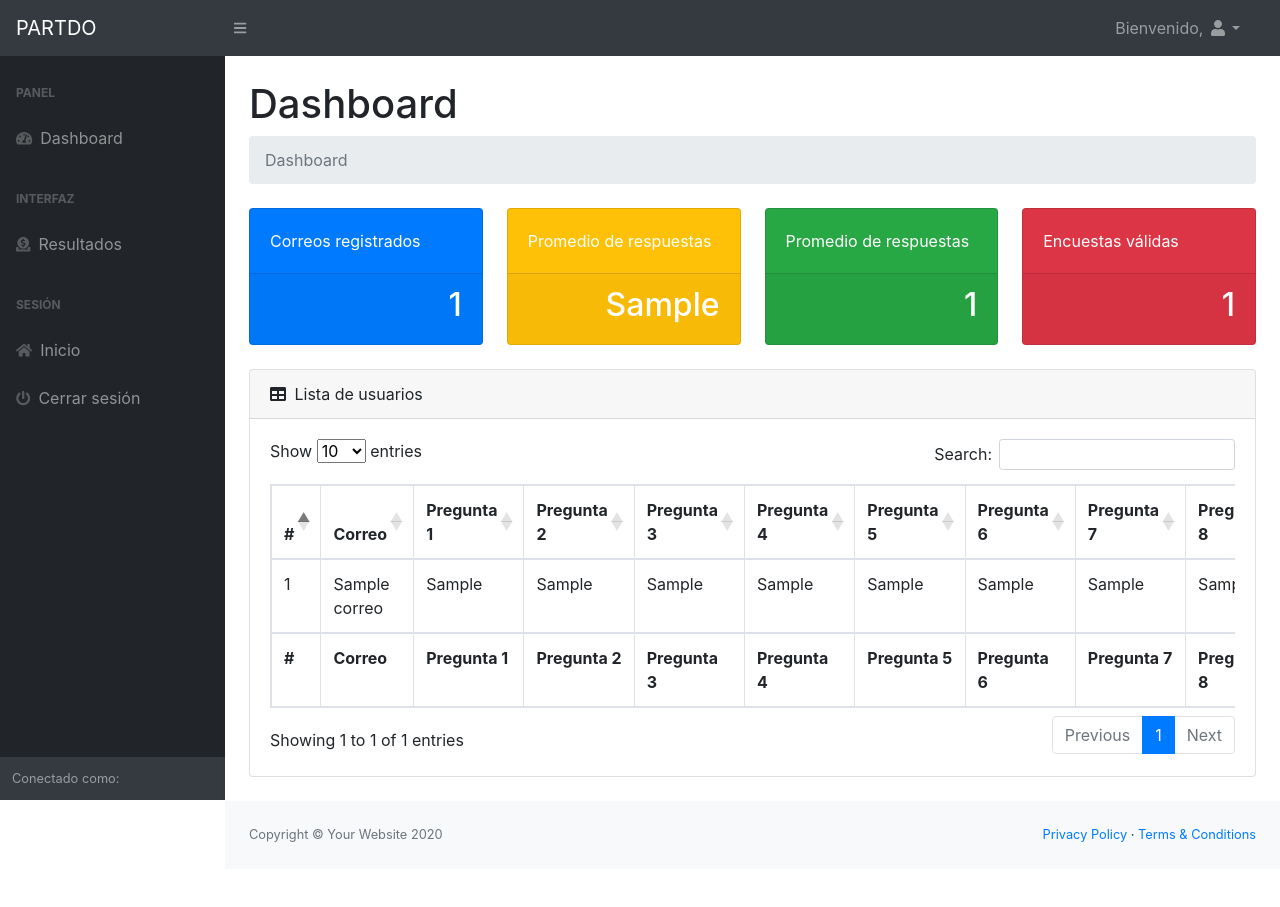
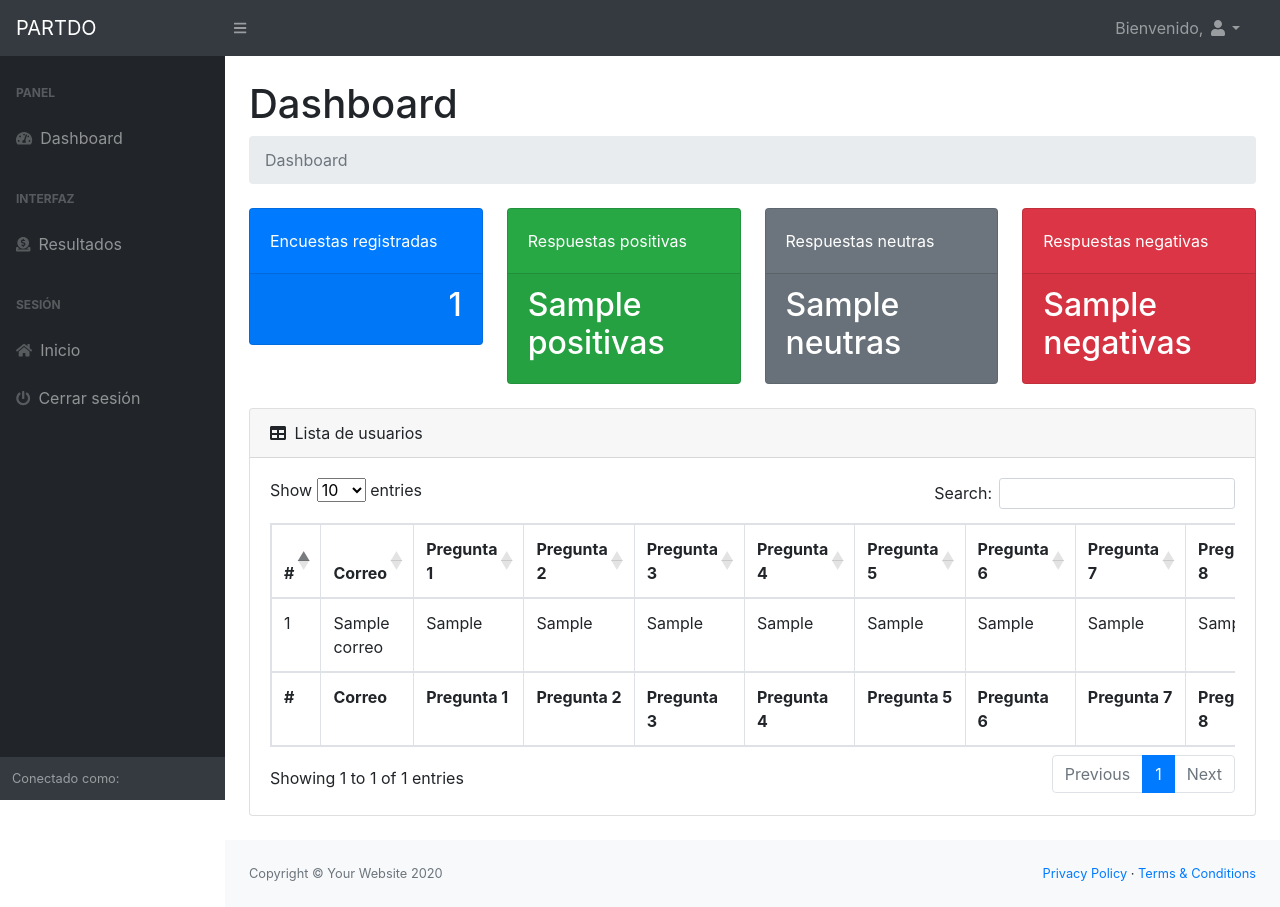
Before and after one commit to BrianPacherrez/Sistema-Recomendacion-Partdo-v2, a Flask app: template templates/dashboard.html in a window 1280 px wide. Before the commit the page ends 842 px from the top, so only its background shows below. Run offline with Flask 3, Linux system fonts and the light colour scheme; the template is opened without the code that fills it: most values are stand-ins (such as "Sample title", 1, 10 or a date in 2020); some libraries are stand-ins or nearby versions.

Commit message:
Update dashboard.html

```diff
--- a/templates/dashboard.html
+++ b/templates/dashboard.html
@@ -85,7 +85,7 @@
                     <div class="row">
                         <div class="col-xl-3 col-md-6">
                             <div class="card bg-primary text-white mb-4">
-                                <div class="card-body">Correos registrados</div>
+                                <div class="card-body">Encuestas registradas</div>
                                 <div class="card-footer d-flex align-items-center justify-content-between">
                                     <a class="small text-white stretched-link" href="#"></a>
                                     <h2>{{ total_encuestas }}</h2>
@@ -93,29 +93,29 @@
                             </div>
                         </div>
                         <div class="col-xl-3 col-md-6">
-                            <div class="card bg-warning text-white mb-4">
-                                <div class="card-body">Promedio de respuestas</div>
+                            <div class="card bg-success text-white mb-4">
+                                <div class="card-body">Respuestas positivas</div>
                                 <div class="card-footer d-flex align-items-center justify-content-between">
                                     <a class="small text-white stretched-link" href="#"></a>
-                                    <h2>{{ promedio_afectiva }}</h2>
+                                    <h2>{{ positivas }}</h2>
                                 </div>
                             </div>
                         </div>
                         <div class="col-xl-3 col-md-6">
-                            <div class="card bg-success text-white mb-4">
-                                <div class="card-body">Promedio de respuestas</div>
+                            <div class="card bg-secondary text-white mb-4">
+                                <div class="card-body">Respuestas neutras</div>
                                 <div class="card-footer d-flex align-items-center justify-content-between">
                                     <a class="small text-white stretched-link" href="#"></a>
-                                    <h2>{{ total_encuestas }}</h2>
+                                    <h2>{{ neutras }}</h2>
                                 </div>
                             </div>
                         </div>
                         <div class="col-xl-3 col-md-6">
                             <div class="card bg-danger text-white mb-4">
-                                <div class="card-body">Encuestas válidas</div>
+                                <div class="card-body">Respuestas negativas</div>
                                 <div class="card-footer d-flex align-items-center justify-content-between">
                                     <a class="small text-white stretched-link" href="#"></a>
-                                    <h2>{{ total_encuestas }}</h2>
+                                    <h2>{{ negativas }}</h2>
                                 </div>
                             </div>
                         </div>
```
